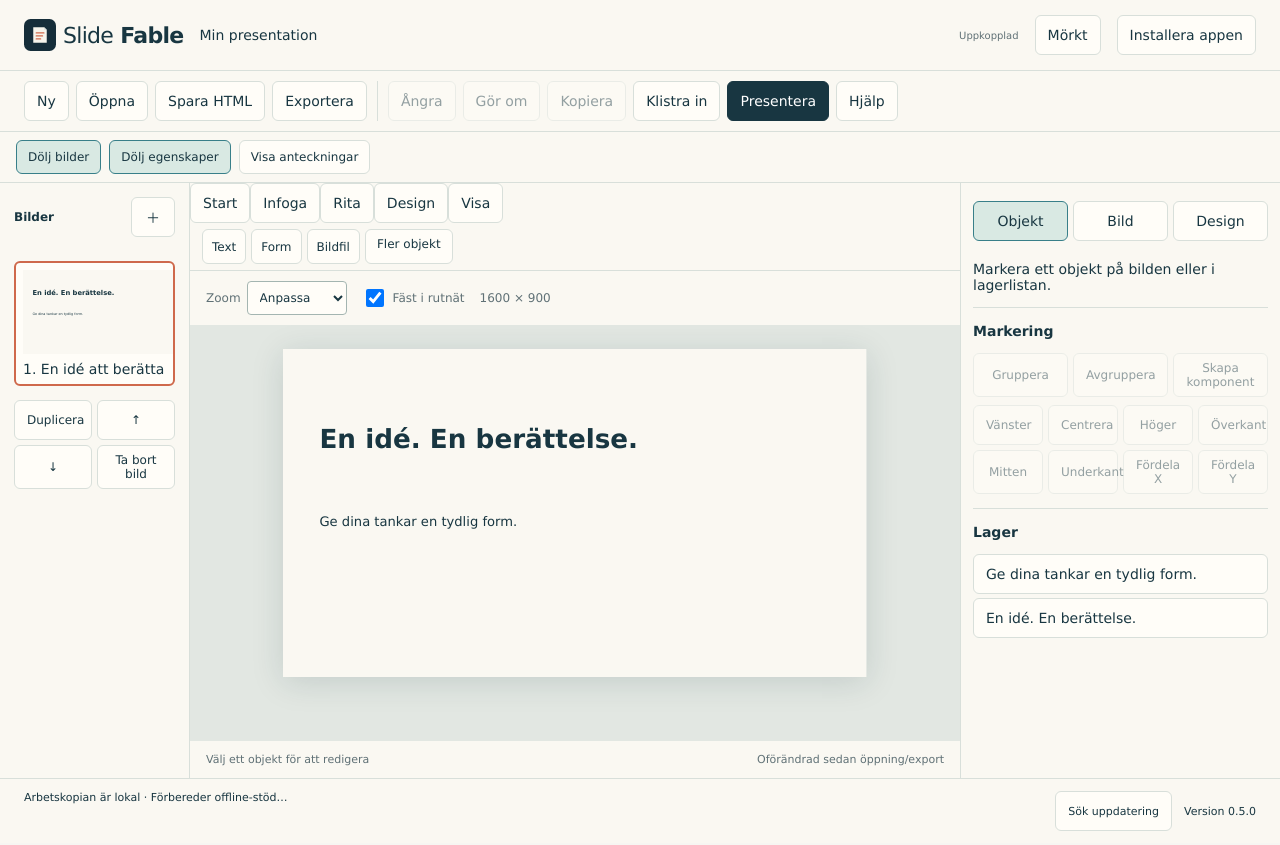
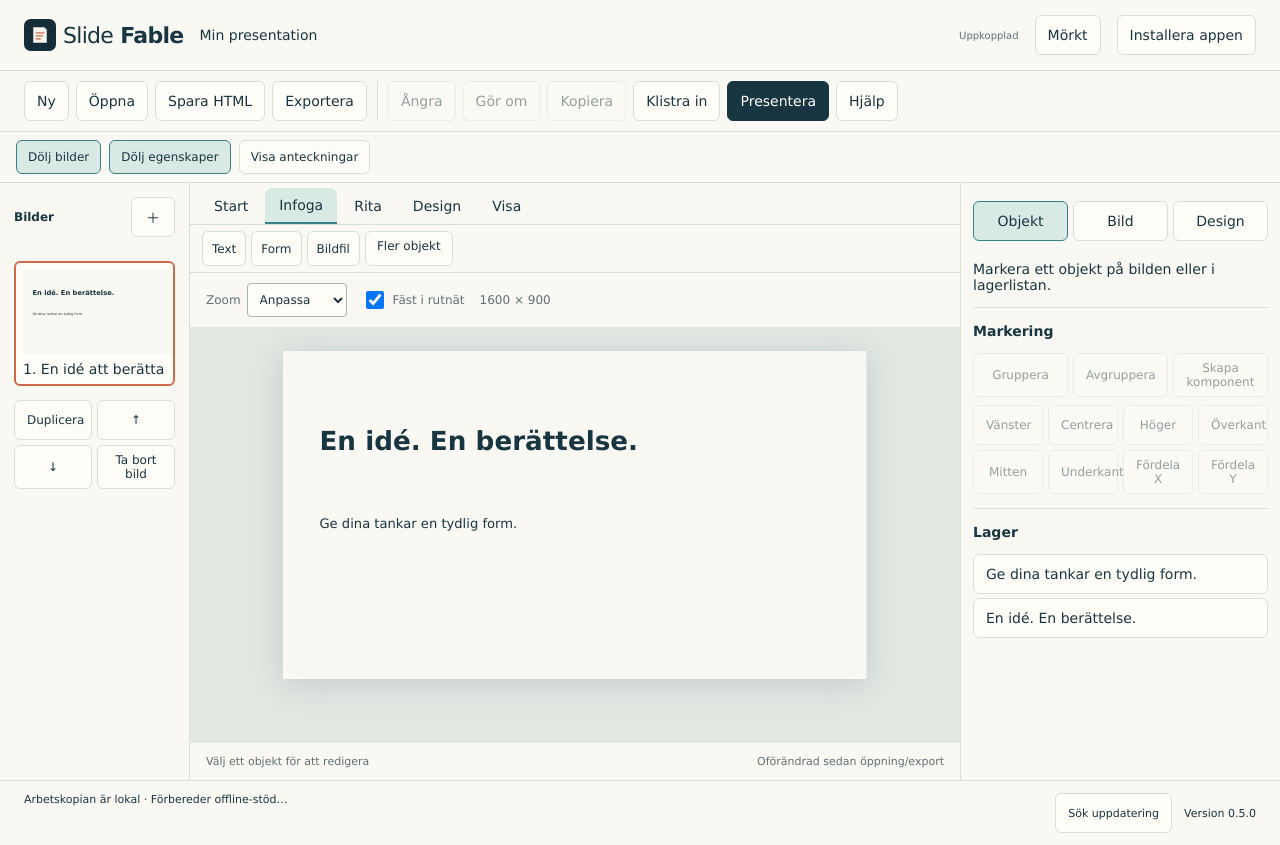
Before and after one commit to erland/slide-fable, a React (Vite) app: page / in a window 1280 px wide. Built offline with nearby package versions, Linux system fonts and the light colour scheme; what canonicalize would draw is missing.

Commit message:
style(ux): add compact responsive ribbon tab strip

```diff
--- a/src/ui/editor.css
+++ b/src/ui/editor.css
@@ -42,3 +42,13 @@
 @media(min-width:901px) and (orientation:landscape){
  .editor-workspace .filmstrip{order:0}
 }
+
+/* SF-UX-08: compact and horizontally scrollable ribbon tabs. */
+.ribbon-tabs{display:flex;gap:3px;overflow-x:auto;scrollbar-width:thin;flex-shrink:0;border-bottom:1px solid var(--line);padding:5px 10px 0}
+.ribbon-tabs button{white-space:nowrap;min-height:36px;border:0;border-radius:7px 7px 0 0;padding:6px 14px;background:transparent}
+.ribbon-tabs button[aria-selected=true]{background:#d9e9e3;color:#183641;border-bottom:2px solid #387f89}
+.ribbon-panel{border-bottom:1px solid var(--line);min-height:46px;flex-shrink:0}
+.ribbon-panel .insert-tools{border-bottom:0}
+.ribbon-actions{display:flex;gap:6px;align-items:center;overflow-x:auto;white-space:nowrap;padding:5px 12px;min-height:46px;box-sizing:border-box}
+.ribbon-actions button{min-height:34px;flex-shrink:0;font-size:12px}
+@media(max-width:900px){.ribbon-tabs{padding:4px 7px 0}.ribbon-tabs button{padding:6px 12px}.ribbon-panel{min-height:40px}.ribbon-actions{min-height:40px}}
```
